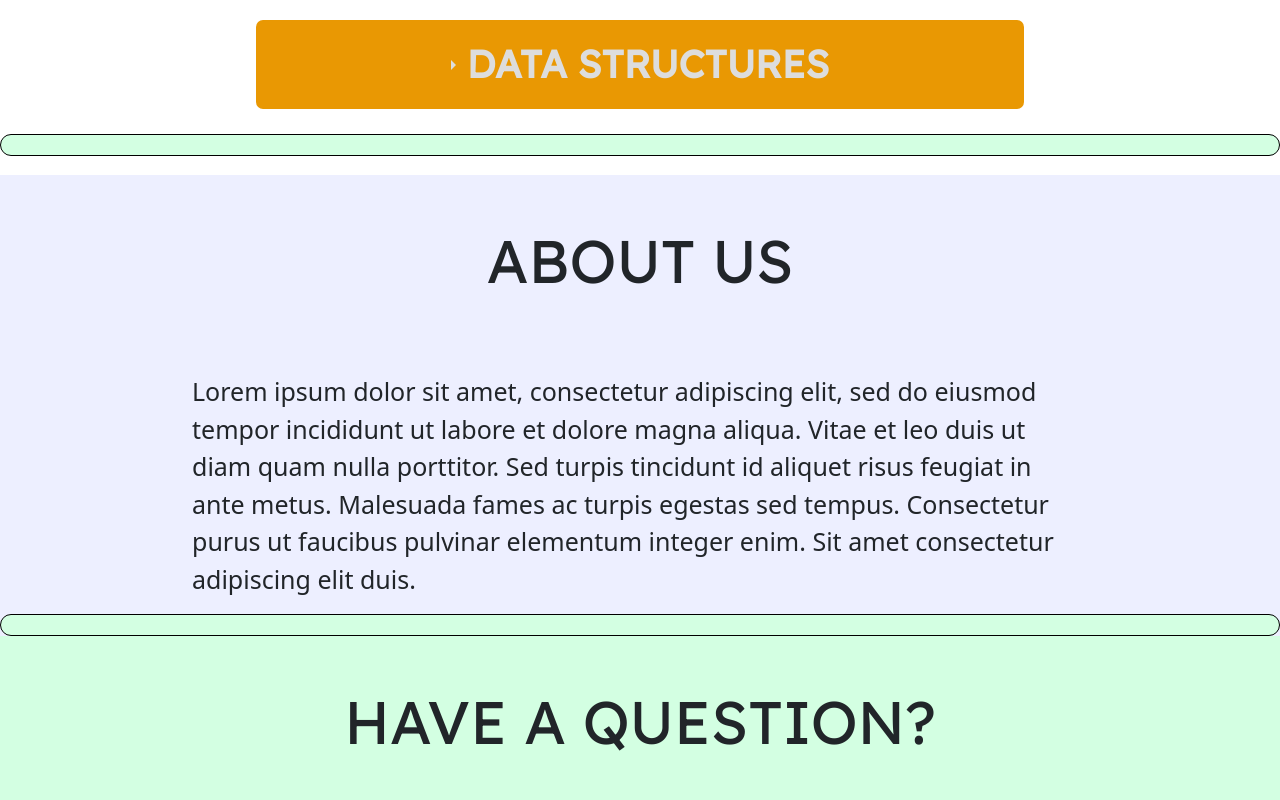
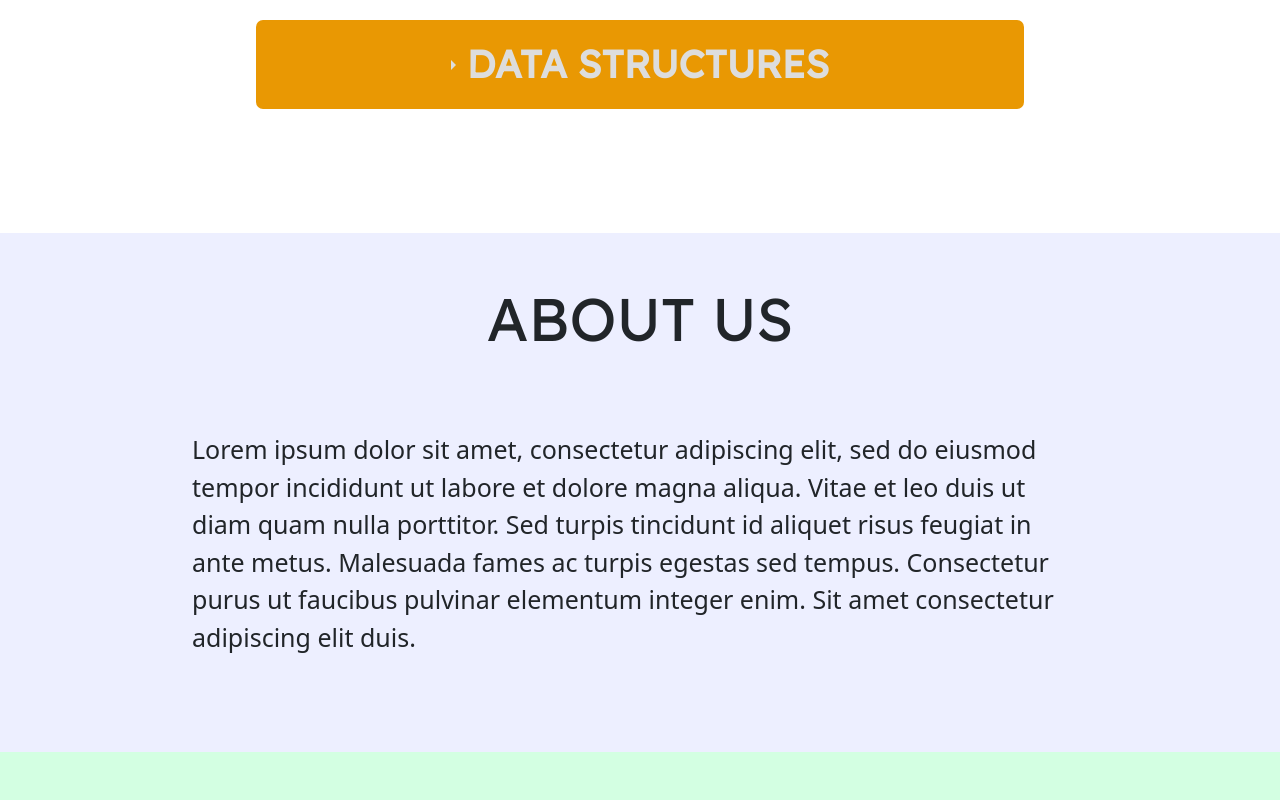
Before and after one commit to OrbelB/SimplyAlgorithms, a React (Create React App) app in the folder frontend/: page /home in a window 1280 px wide. Shown: the part 960-1760 px from the top of the page. Built offline with nearby package versions, Linux system fonts and the light colour scheme.

Commit message:
css changes to dashboard were spilling into home page *fixed*

```diff
--- a/frontend/src/components/dashboard/Dashboard.css
+++ b/frontend/src/components/dashboard/Dashboard.css
@@ -26,7 +26,7 @@
     border-radius: 25px;
     padding: 10px;
 }
-.bottom {
+.bottomdb {
     height: auto;
     background-color: #D3FFE2;
     border: 1px solid black;
--- a/frontend/src/components/dashboard/Dashboard.jsx
+++ b/frontend/src/components/dashboard/Dashboard.jsx
@@ -26,7 +26,7 @@ export default function Dashboard(){
                     </div>
                     <div className="row mt-3 mb-3">
                             <div className="col-8">
-                                <div className="bottom mt-2">
+                                <div className="bottomdb mt-2">
                                     <h4 className="mt-2 text-center">Quizzes</h4>
                                     <QuizProgress/>
                                 </div>
```
